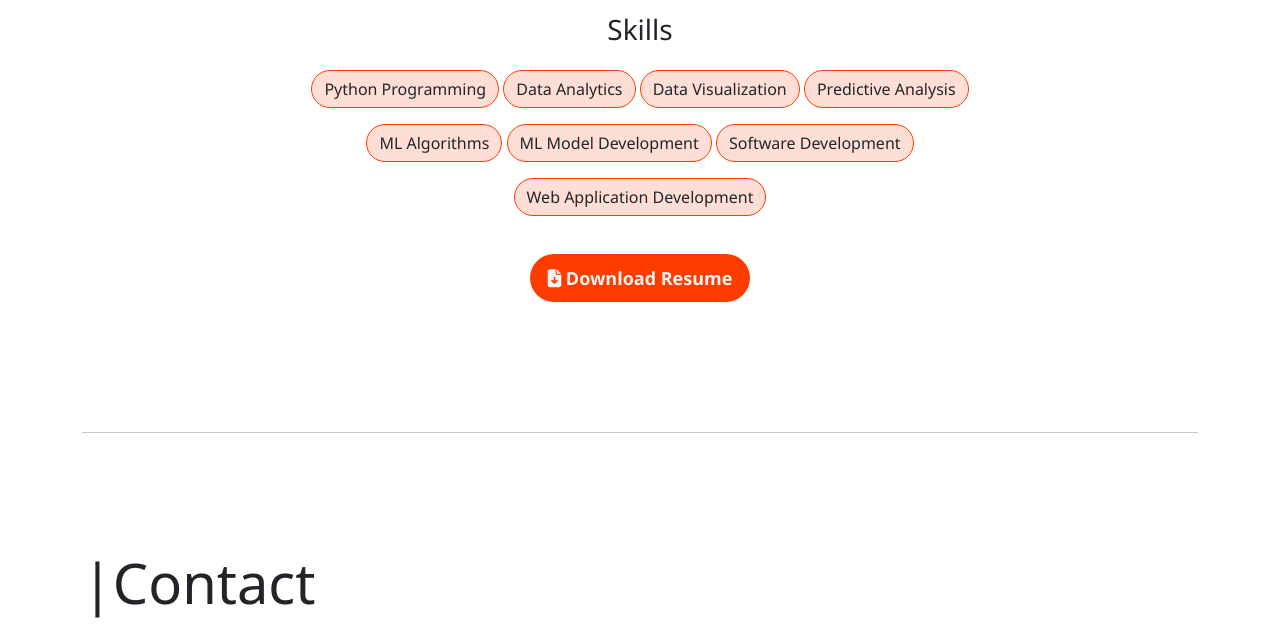
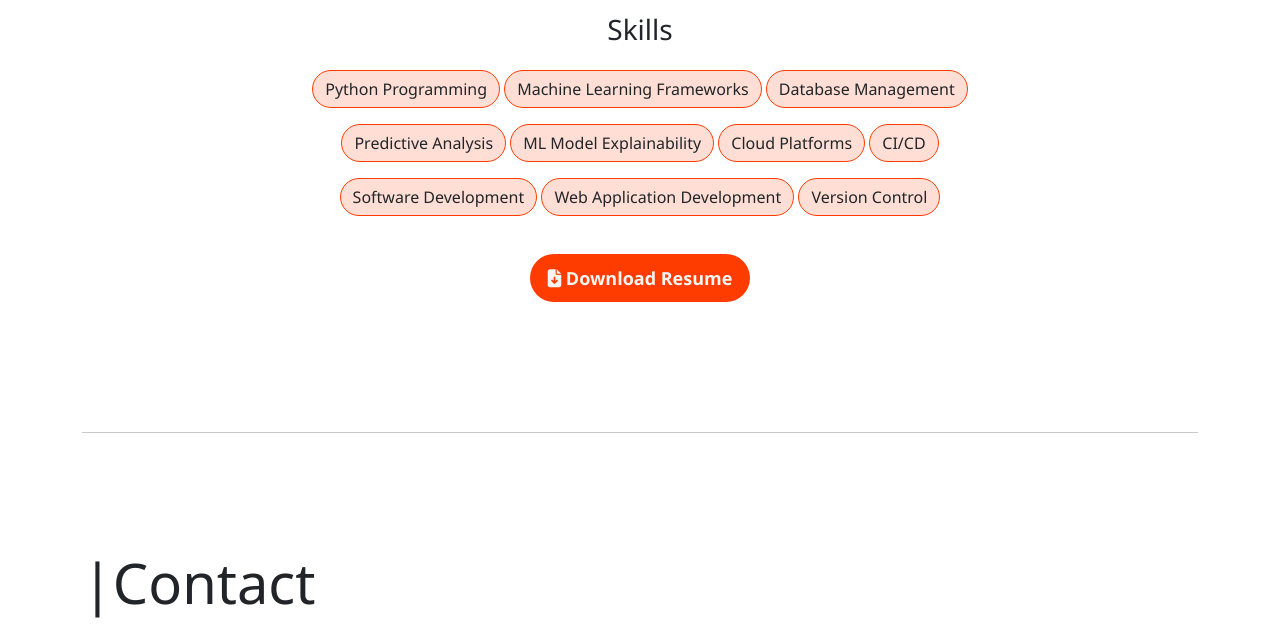
Before and after one commit to CosmiX-6/CosmiX-6.github.io, a plain HTML site: page index.html in a window 1280 px wide. Shown: the part 4243-4886 px from the top of the page. Drawn offline with Linux system fonts and the light colour scheme; a web font is replaced by a local one.

Commit message:
skill update

```diff
--- a/index.html
+++ b/index.html
@@ -326,13 +326,15 @@
             <h3>Skills</h3>
             </p>
             <span class="btn skill-btn my-2">Python Programming</span>
-            <span class="btn skill-btn my-2">Data Analytics</span>
-            <span class="btn skill-btn my-2">Data Visualization</span>
+            <span class="btn skill-btn my-2">Machine Learning Frameworks</span>
+            <span class="btn skill-btn my-2">Database Management</span>
             <span class="btn skill-btn my-2">Predictive Analysis</span>
-            <span class="btn skill-btn my-2">ML Algorithms</span>
-            <span class="btn skill-btn my-2">ML Model Development</span>
+            <span class="btn skill-btn my-2">ML Model Explainability</span>
+            <span class="btn skill-btn my-2">Cloud Platforms</span>
+            <span class="btn skill-btn my-2">CI/CD</span>
             <span class="btn skill-btn my-2">Software Development</span>
             <span class="btn skill-btn my-2">Web Application Development</span>
+            <span class="btn skill-btn my-2">Version Control</span>
             </p>
             <p class="fs-1"><a href="docs/resume.pdf" target="blank" class="download-btn"><i
                   class="fas fa-file-download"></i> Download Resume</a></p>
```
Also changed, not shown: 1 other file.
